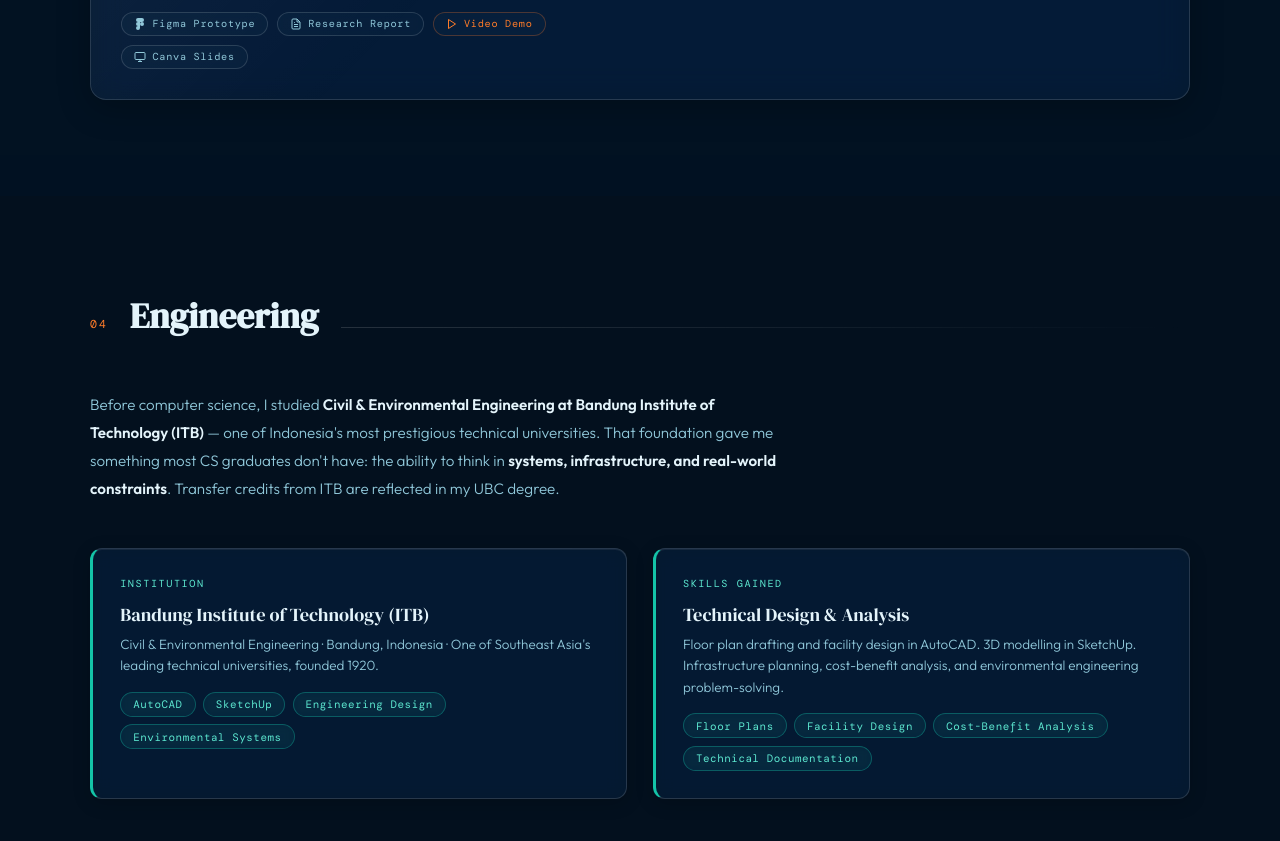
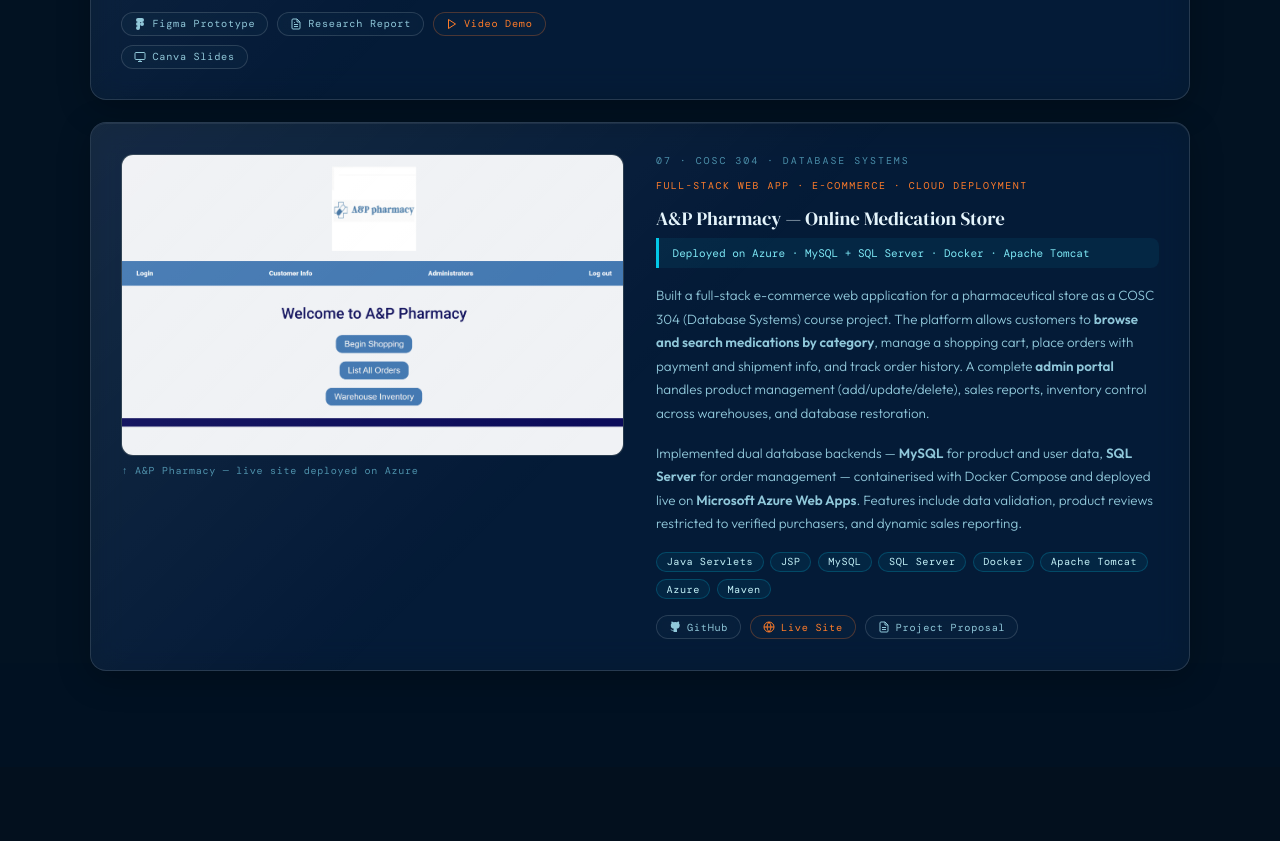
Before and after one commit to puyangogju/puyangogju.github.io, a plain HTML site: page index.html in a window 1280 px wide. Shown: the part 5180-6021 px from the top of the page. Drawn offline with nearby package versions, Linux system fonts and the light colour scheme; a web font is replaced by a local one.

Commit message:
added A&P Pharmacy

```diff
--- a/index.html
+++ b/index.html
@@ -558,6 +558,47 @@
         </div>
       </div>
 
+      <!-- 07: A&P Pharmacy — full-stack web app, COSC 304 -->
+      <div class="project-card glass featured fade-in" style="transition-delay:.2s">
+        <!-- Left: thumbnail image -->
+        <div>
+          <div class="project-media" style="border-radius:12px; overflow:hidden; margin-bottom:0;">
+            <img src="assets/A%26P.png" alt="A&P Pharmacy website screenshot"
+              style="width:100%; display:block; object-fit:cover; height:300px;"/>
+          </div>
+          <p style="font-family:'DM Mono',monospace;font-size:.63rem;color:var(--dim);letter-spacing:.07em;margin-top:.5rem;">↑ A&amp;P Pharmacy — live site deployed on Azure</p>
+        </div>
+        <!-- Right: text + links -->
+        <div>
+          <div class="project-num">07 · COSC 304 · DATABASE SYSTEMS</div>
+          <div class="project-type">Full-Stack Web App · E-Commerce · Cloud Deployment</div>
+          <div class="project-title">A&amp;P Pharmacy — Online Medication Store</div>
+          <div class="project-metric">Deployed on Azure · MySQL + SQL Server · Docker · Apache Tomcat</div>
+          <p class="project-desc">Built a full-stack e-commerce web application for a pharmaceutical store as a COSC 304 (Database Systems) course project. The platform allows customers to <strong>browse and search medications by category</strong>, manage a shopping cart, place orders with payment and shipment info, and track order history. A complete <strong>admin portal</strong> handles product management (add/update/delete), sales reports, inventory control across warehouses, and database restoration.</p>
+          <p class="project-desc">Implemented dual database backends — <strong>MySQL</strong> for product and user data, <strong>SQL Server</strong> for order management — containerised with Docker Compose and deployed live on <strong>Microsoft Azure Web Apps</strong>. Features include data validation, product reviews restricted to verified purchasers, and dynamic sales reporting.</p>
+          <div class="exp-tags" style="margin-top:.5rem">
+            <span class="tag">Java Servlets</span><span class="tag">JSP</span>
+            <span class="tag">MySQL</span><span class="tag">SQL Server</span>
+            <span class="tag">Docker</span><span class="tag">Apache Tomcat</span>
+            <span class="tag">Azure</span><span class="tag">Maven</span>
+          </div>
+          <div class="project-links" style="margin-top:1rem">
+            <a href="https://github.com/AnLaxina/cosc-304-grocery-site" target="_blank" class="project-link-btn">
+              <svg viewBox="0 0 24 24" fill="currentColor"><path d="M9 19c-5 1.5-5-2.5-7-3m14 6v-3.87a3.37 3.37 0 00-.94-2.61c3.14-.35 6.44-1.54 6.44-7A5.44 5.44 0 0020 4.77 5.07 5.07 0 0019.91 1S18.73.65 16 2.48a13.38 13.38 0 00-7 0C6.27.65 5.09 1 5.09 1A5.07 5.07 0 005 4.77a5.44 5.44 0 00-1.5 3.78c0 5.42 3.3 6.61 6.44 7A3.37 3.37 0 009 18.13V22"/></svg>
+              GitHub
+            </a>
+            <a href="https://cosc304group16.azurewebsites.net/grocery-site/" target="_blank" class="project-link-btn demo">
+              <svg viewBox="0 0 24 24" fill="none" stroke="currentColor" stroke-width="2"><circle cx="12" cy="12" r="10"/><line x1="2" y1="12" x2="22" y2="12"/><path d="M12 2a15.3 15.3 0 014 10 15.3 15.3 0 01-4 10 15.3 15.3 0 01-4-10 15.3 15.3 0 014-10z"/></svg>
+              Live Site
+            </a>
+            <a href="https://docs.google.com/document/d/1V_igI5GavVxdW3dBTTaq5BPSaHocAv3HTyasTQtx2y8/edit" target="_blank" class="project-link-btn">
+              <svg viewBox="0 0 24 24" fill="none" stroke="currentColor" stroke-width="2"><path d="M14 2H6a2 2 0 00-2 2v16a2 2 0 002 2h12a2 2 0 002-2V8z"/><polyline points="14 2 14 8 20 8"/><line x1="16" y1="13" x2="8" y2="13"/><line x1="16" y1="17" x2="8" y2="17"/></svg>
+              Project Proposal
+            </a>
+          </div>
+        </div>
+      </div>
+
     </div>
   </div>
 </section>
@@ -799,5 +840,4 @@
     rays.forEach((r, i) => { r.style.opacity = 0.35 + Math.sin(t * Math.PI * 3 + i) * 0.28; });
   }, { passive: true });
 </script>
-</body>
-</html>
+</bod
```
Also changed, not shown: assets/A&P.png (added).
